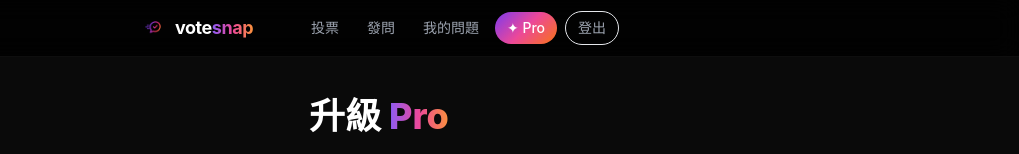
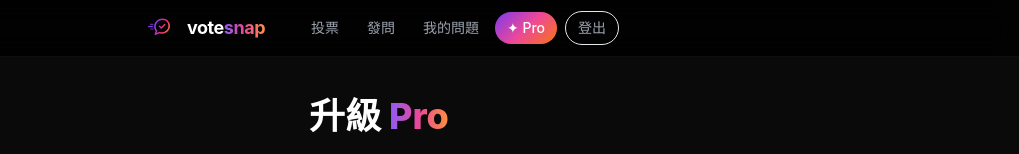
Before and after one commit to kaikai77777/votesnap, a Next.js app: page /pricing in a window 1280 px wide. Shown: the top 154 px of the page, without its empty margins (261-1280 px from the left). Built offline with nearby package versions, Linux system fonts and the light colour scheme; no server answers.

Commit message:
Increase navbar logo size 28→40

```diff
--- a/components/Navbar.tsx
+++ b/components/Navbar.tsx
@@ -29,7 +29,7 @@ export function Navbar() {
     <nav className="fixed top-0 left-0 right-0 z-50 bg-black/80 backdrop-blur-md border-b border-white/5">
       <div className="max-w-lg mx-auto px-4 h-14 flex items-center justify-between">
         <Link href="/vote" className="flex items-center gap-2">
-          <Logo size={28} />
+          <Logo size={40} />
           <LogoWordmark className="text-lg" />
         </Link>
 
```
